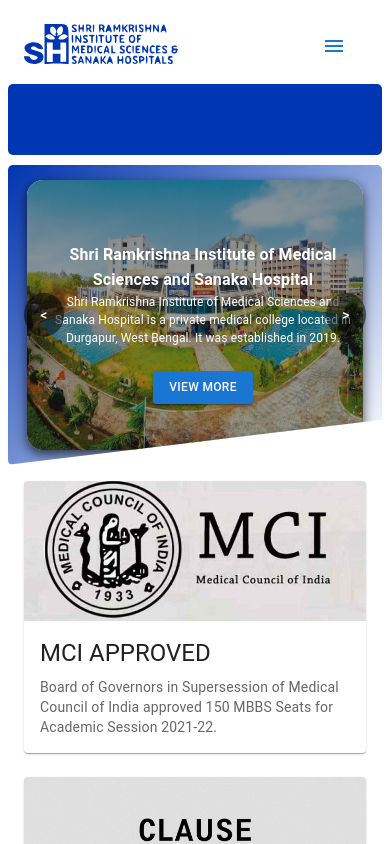
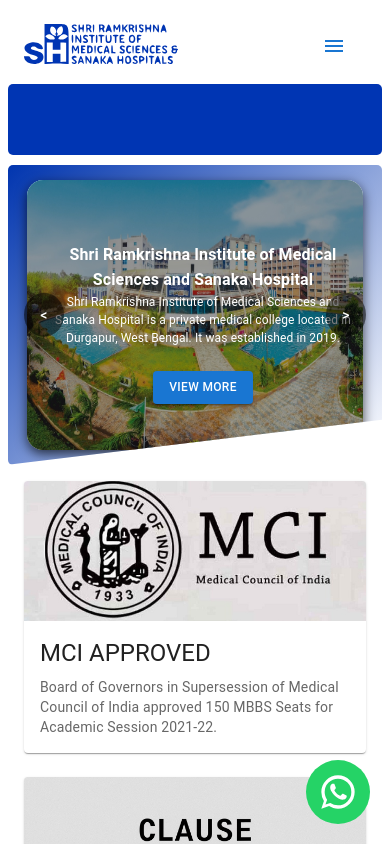
Before and after one commit to IAmShivay/SanakaFrontend, a React (Vite) app: page / in a window 390 px wide. Shown: the top 844 px of the page. Built offline with nearby package versions, Linux system fonts and the light colour scheme.

Commit message:
added whatsapp for mobile

```diff
--- a/src/components/Section/Header/Header.tsx
+++ b/src/components/Section/Header/Header.tsx
@@ -17,8 +17,8 @@
 import CustomLink from "../CustomLink/Links";
 import TabWithPopup from "../../PopupForm/PopupForm";
 import { FormData } from "../../Home/Home";
-import ArrowDropDownIcon from '@mui/icons-material/ArrowDropDown';
-import { motion } from 'framer-motion';
+import ArrowDropDownIcon from "@mui/icons-material/ArrowDropDown";
+import { motion } from "framer-motion";
 
 const Header: React.FC = () => {
   const [isOpen, setIsOpen] = useState(false);
@@ -88,7 +88,14 @@
   };
 
   return (
-    <Box sx={{ display: "flex", justifyContent: "space-between", alignItems: "center", p: 2 }}>
+    <Box
+      sx={{
+        display: "flex",
+        justifyContent: "space-between",
+        alignItems: "center",
+        p: 2,
+      }}
+    >
       <Box>
         <img src={Logo} alt="Logo" style={{ height: 40 }} />
       </Box>
@@ -114,7 +121,8 @@
               ref={academicsAnchorRef}
               onClick={handleAcademicsMenuToggle}
             >
-             <ArrowDropDownIcon/><Typography>Academics</Typography>
+              <ArrowDropDownIcon />
+              <Typography>Academics</Typography>
             </MenuItem>
             <Menu
               open={academicsMenuOpen}
@@ -137,17 +145,47 @@
               <Typography>Administration</Typography>
             </MenuItem>
           </Menu>
+          <motion.div
+            initial={{ opacity: 0, x: 100 }}
+            animate={{ opacity: 1, x: 0 }}
+            transition={{ duration: 0.5 }}
+            style={{ position: "fixed", bottom: 20, right: 20, zIndex: 10 }}
+          >
+            <IconButton
+              href="https://wa.me/8811048111"
+              target="_blank"
+              sx={{
+                backgroundColor: "#25D366",
+                color: "white",
+                borderRadius: "50%",
+                width: 64,
+                height: 64,
+              }}
+            >
+              <WhatsAppIcon sx={{ fontSize: 40 }} />
+            </IconButton>
+          </motion.div>
         </>
       ) : (
         <Box sx={{ display: "flex", flexGrow: 1, gap: 2, height: "5vh" }}>
           <MenuItem onClick={() => handleLinkClick("/")}>
-            <Typography variant="body1" color="inherit">Home</Typography>
+            <Typography variant="body1" color="inherit">
+              Home
+            </Typography>
           </MenuItem>
           <MenuItem onClick={() => handleLinkClick("/aboutUs")}>
-            <Typography variant="body1" color="inherit">About Us</Typography>
+            <Typography variant="body1" color="inherit">
+              About Us
+            </Typography>
           </MenuItem>
-          <MenuItem ref={academicsAnchorRef} onClick={handleAcademicsMenuToggle}>
-            <ArrowDropDownIcon/><Typography variant="body1" color="inherit">Academics</Typography>
+          <MenuItem
+            ref={academicsAnchorRef}
+            onClick={handleAcademicsMenuToggle}
+          >
+            <ArrowDropDownIcon />
+            <Typography variant="body1" color="inherit">
+              Academics
+            </Typography>
           </MenuItem>
           <Menu
             open={academicsMenuOpen}
@@ -157,21 +195,40 @@
             transformOrigin={{ vertical: "top", horizontal: "right" }}
           >
             <MenuItem onClick={() => handleLinkClick("/programs")}>
-              <Typography variant="body1" color="inherit">Programs</Typography>
+              <Typography variant="body1" color="inherit">
+                Programs
+              </Typography>
             </MenuItem>
             <MenuItem onClick={() => handleLinkClick("/research")}>
-              <Typography variant="body1" color="inherit">Research</Typography>
+              <Typography variant="body1" color="inherit">
+                Research
+              </Typography>
             </MenuItem>
             <MenuItem onClick={() => handleLinkClick("/faculty")}>
-              <Typography variant="body1" color="inherit">Faculty</Typography>
+              <Typography variant="body1" color="inherit">
+                Faculty
+              </Typography>
             </MenuItem>
           </Menu>
           <MenuItem onClick={() => handleLinkClick("/contactUs")}>
-            <Typography variant="body1" color="inherit">Administration</Typography>
+            <Typography variant="body1" color="inherit">
+              Administration
+            </Typography>
           </MenuItem>
-          <Box sx={{ marginLeft: "auto", display: "flex", gap: 1, alignItems: "center" }}>
+          <Box
+            sx={{
+              marginLeft: "auto",
+              display: "flex",
+              gap: 1,
+              alignItems: "center",
+            }}
+          >
             <CustomLink href="/contactUs">
-              <Button variant="outlined" color="inherit" sx={{ borderRadius: 0 }}>
+              <Button
+                variant="outlined"
+                color="inherit"
+                sx={{ borderRadius: 0 }}
+              >
                 Contact
               </Button>
             </CustomLink>
@@ -180,30 +237,54 @@
                 initial={{ opacity: 0, x: 100 }}
                 animate={{ opacity: 1, x: 0 }}
                 transition={{ duration: 0.5 }}
-                style={{ position: 'fixed', bottom: 20, right: 20, zIndex: 10 }}
+                style={{ position: "fixed", bottom: 20, right: 20, zIndex: 10 }}
               >
                 <IconButton
                   href="https://wa.me/8811048111"
                   target="_blank"
-                  sx={{ backgroundColor: "#25D366", color: "white", borderRadius: "50%", width: 64, height: 64 }}
+                  sx={{
+                    backgroundColor: "#25D366",
+                    color: "white",
+                    borderRadius: "50%",
+                    width: 64,
+                    height: 64,
+                  }}
                 >
                   <WhatsAppIcon sx={{ fontSize: 40 }} />
                 </IconButton>
               </motion.div>
-              <Button variant="outlined" startIcon={<PhoneIcon />} href="tel:+08017508002">
+              <Button
+                variant="outlined"
+                startIcon={<PhoneIcon />}
+                href="tel:+08017508002"
+              >
                 IVR 1
               </Button>
-              <Button variant="outlined" startIcon={<PhoneIcon />} href="tel:+8918857722">
+              <Button
+                variant="outlined"
+                startIcon={<PhoneIcon />}
+                href="tel:+8918857722"
+              >
                 IVR 2
               </Button>
             </Box>
             <CustomLink href="/user/register">
-              <Button variant="contained" sx={{ backgroundColor: "black", borderRadius: 0 }}>
+              <Button
+                variant="contained"
+                sx={{ backgroundColor: "black", borderRadius: 0 }}
+              >
                 Sign Up
               </Button>
             </CustomLink>
             <CustomLink href="/prospectus.pdf">
-              <Button variant="outlined" sx={{ marginLeft: 2, backgroundColor: "white", borderRadius: 0 }}>
+              <Button
+                variant="outlined"
+                sx={{
+                  marginLeft: 2,
+                  backgroundColor: "white",
+                  borderRadius: 0,
+                }}
+              >
                 Download Prospectus
               </Button>
             </CustomLink>
```
